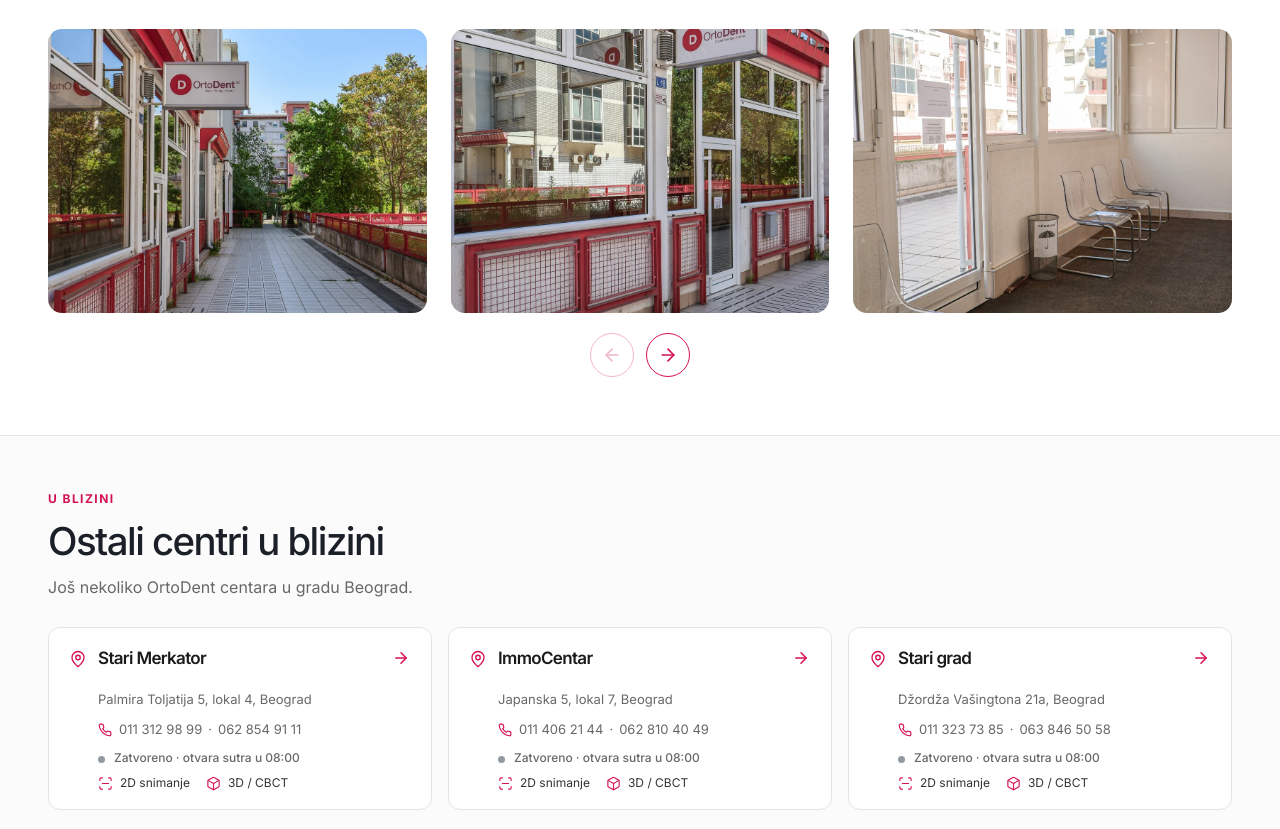
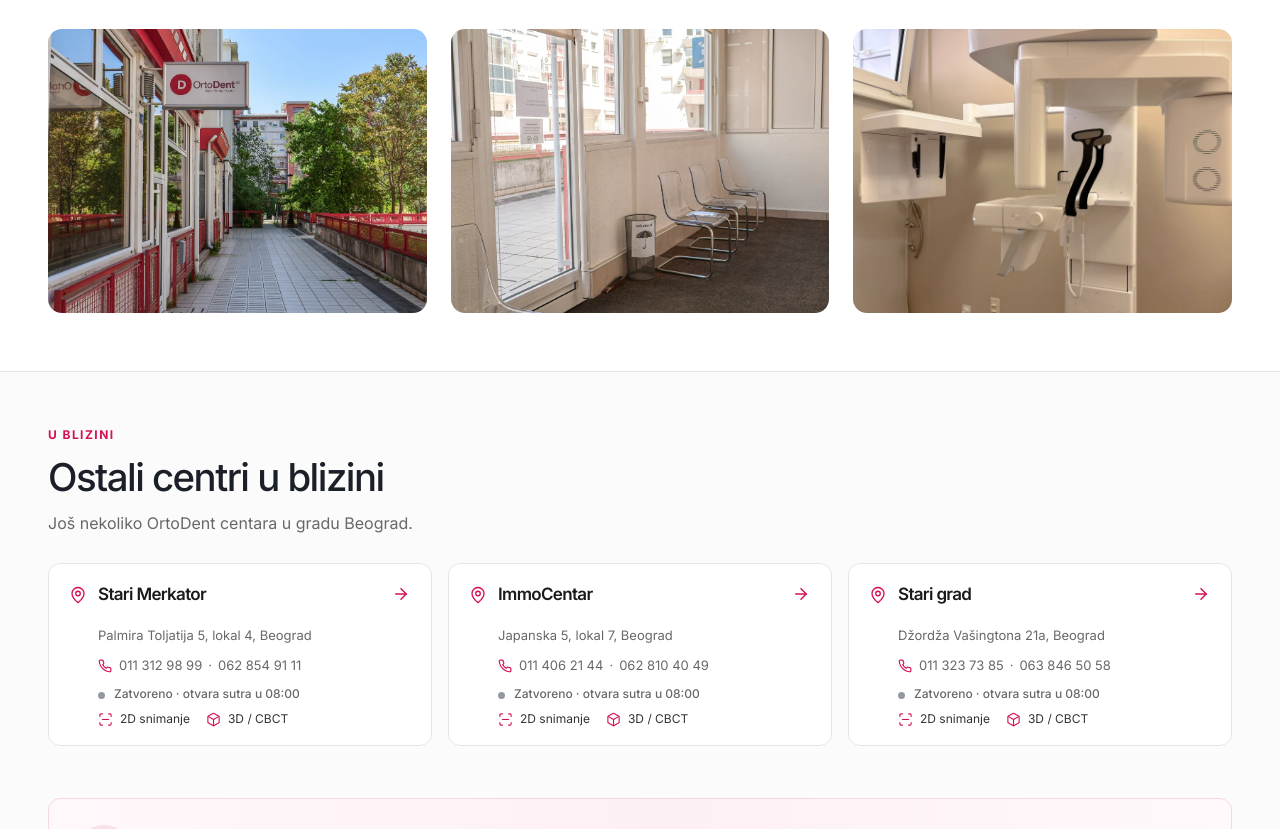
Before and after one commit to k3cman/ortodent-astro, an Astro site: page /lokacije/beograd/arena in a window 1280 px wide. Shown: the part 1192-2021 px from the top of the page. Built offline with nearby package versions, Linux system fonts and the light colour scheme; Astro itself is replaced by a stand-in of ours.

Commit message:
Trim location galleries to three photos and hide desktop controls

```diff
--- a/src/components/site/locations/locations.css
+++ b/src/components/site/locations/locations.css
@@ -1666,6 +1666,9 @@
 .od-gallery-controls button:disabled { opacity: .3; cursor: default; }
 .od-gallery-controls button:focus-visible { outline: 2px solid var(--oc-magenta); outline-offset: 4px; }
 .od-gallery-controls svg { width: 20px; height: 20px; }
+@media (min-width: 821px) {
+  .od-gallery-controls { display: none; }
+}
 @media (max-width: 640px) {
   .od-center-gallery { gap: 16px; }
 }
--- a/src/lib/location-gallery.ts
+++ b/src/lib/location-gallery.ts
@@ -10,12 +10,6 @@ export const LOCATION_GALLERIES: Readonly<Record<string, readonly LocationPhoto[
   "beograd/arena": [
     {
       "src": "/images/locations/beograd/arena/arena-ulaz-snimanje-zuba-ortodent-novi-beograd.webp",
-      "alt": "Ulaz — OrtoDent Arena",
-      "width": 1067,
-      "height": 1600
-    },
-    {
-      "src": "/images/locations/beograd/arena/arena-ulaz-snimanje-zuba-ortodent-novi-beograd-2.webp",
       "alt": "Ulaz — OrtoDent Arena",
       "width": 1067,
       "height": 1600
@@ -37,12 +31,6 @@ export const LOCATION_GALLERIES: Readonly<Record<string, readonly LocationPhoto[
     {
       "src": "/images/locations/beograd/immocentar/immo-ulaz-snimanje-zuba-ortodent-novi-beograd.webp",
       "alt": "Ulaz — OrtoDent ImmoCentar",
-      "width": 1200,
-      "height": 1600
-    },
-    {
-      "src": "/images/locations/beograd/immocentar/immo-cekaonica-snimanje-zuba-ortodent-novi-beograd.webp",
-      "alt": "Čekaonica — OrtoDent ImmoCentar",
       "width": 1200,
       "height": 1600
     },
@@ -97,23 +85,11 @@ export const LOCATION_GALLERIES: Readonly<Record<string, readonly LocationPhoto[
       "alt": "Oprema za snimanje zuba — OrtoDent Banovo brdo",
       "width": 1600,
       "height": 1067
-    },
-    {
-      "src": "/images/locations/beograd/banovo-brdo/banovo-brdo-ortopan-snimanje-zuba-ortodent-beograd.webp",
-      "alt": "Oprema za snimanje zuba — OrtoDent Banovo brdo",
-      "width": 1067,
-      "height": 1600
     }
   ],
   "beograd/juzni-beograd": [
     {
       "src": "/images/locations/beograd/juzni-beograd/autokomanda-ulaz-snimanje-zuba-ortodent-vozdovac-beograd.webp",
-      "alt": "Ulaz — OrtoDent Voždovac",
-      "width": 1600,
-      "height": 1067
-    },
-    {
-      "src": "/images/locations/beograd/juzni-beograd/autokomanda-ulaz-snimanje-zuba-ortodent-vozdovac-beograd-2.webp",
       "alt": "Ulaz — OrtoDent Voždovac",
       "width": 1600,
       "height": 1067
@@ -133,22 +109,10 @@ export const LOCATION_GALLERIES: Readonly<Record<string, readonly LocationPhoto[
   ],
   "beograd/zvezdara": [
     {
-      "src": "/images/locations/beograd/zvezdara/crveni-krst-ulaz-snimanje-zuba-ortodent-beograd.webp",
-      "alt": "Ulaz — OrtoDent Zvezdara",
-      "width": 1075,
-      "height": 1600
-    },
-    {
       "src": "/images/locations/beograd/zvezdara/crveni-krst-ulaz-snimanje-zuba-ortodent-beograd-2.webp",
       "alt": "Ulaz — OrtoDent Zvezdara",
       "width": 1067,
       "height": 1600
-    },
-    {
-      "src": "/images/locations/beograd/zvezdara/crveni-krst-cekaonica-snimanje-zuba-ortodent-beograd.webp",
-      "alt": "Čekaonica — OrtoDent Zvezdara",
-      "width": 1600,
-      "height": 1067
     },
     {
       "src": "/images/locations/beograd/zvezdara/crveni-krst-recepcija-snimanje-zuba-ortodent-beograd.webp",
@@ -161,21 +125,9 @@ export const LOCATION_GALLERIES: Readonly<Record<string, readonly LocationPhoto[
       "alt": "Oprema za snimanje zuba — OrtoDent Zvezdara",
       "width": 1600,
       "height": 1067
-    },
-    {
-      "src": "/images/locations/beograd/zvezdara/crveni-krst-logo-snimanje-zuba-ortodent-beograd.webp",
-      "alt": "Logo — OrtoDent Zvezdara",
-      "width": 1600,
-      "height": 1067
     }
   ],
   "beograd/vracar": [
-    {
-      "src": "/images/locations/beograd/vracar/vracar-ulaz-snimanje-zuba-ortodent-beograd.webp",
-      "alt": "Ulaz — OrtoDent Vračar",
-      "width": 1067,
-      "height": 1600
-    },
     {
       "src": "/images/locations/beograd/vracar/vracar-ulaz-snimanje-zuba-ortodent-beograd-2.webp",
       "alt": "Ulaz — OrtoDent Vračar",
@@ -189,12 +141,6 @@ export const LOCATION_GALLERIES: Readonly<Record<string, readonly LocationPhoto[
       "height": 1600
     },
     {
-      "src": "/images/locations/beograd/vracar/vracar-recepcija-snimanje-zuba-ortodent-beograd.webp",
-      "alt": "Recepcija — OrtoDent Vračar",
-      "width": 1600,
-      "height": 1033
-    },
-    {
       "src": "/images/locations/beograd/vracar/vracar-2d-3d-snimanje-zuba-ortodent-beograd.webp",
       "alt": "Oprema za snimanje zuba — OrtoDent Vračar",
       "width": 1067,
@@ -203,22 +149,10 @@ export const LOCATION_GALLERIES: Readonly<Record<string, readonly LocationPhoto[
   ],
   "beograd/cerak": [
     {
-      "src": "/images/locations/beograd/cerak/cerak-ulaz-snimanje-zuba-ortodent-beograd.webp",
-      "alt": "Ulaz — OrtoDent Cerak",
-      "width": 1283,
-      "height": 1600
-    },
-    {
       "src": "/images/locations/beograd/cerak/cerak-ulaz-snimanje-zuba-ortodent-beograd-2.webp",
       "alt": "Ulaz — OrtoDent Cerak",
       "width": 1600,
       "height": 1067
-    },
-    {
-      "src": "/images/locations/beograd/cerak/cerak-ulaz-snimanje-zuba-ortodent-beograd-3.webp",
-      "alt": "Ulaz — OrtoDent Cerak",
-      "width": 1162,
-      "height": 1600
     },
     {
       "src": "/images/locations/beograd/cerak/cerak-cekaonica-snimanje-zuba-ortodent-beograd.webp",
@@ -275,12 +209,6 @@ export const LOCATION_GALLERIES: Readonly<Record<string, readonly LocationPhoto[
   ],
   "pancevo/brace-jovanovica": [
     {
-      "src": "/images/locations/pancevo/brace-jovanovica/pancevo-brace-jovanovica-ulaz-snimanje-zuba-ortodent.webp",
-      "alt": "Ulaz — OrtoDent Braće Jovanovića",
-      "width": 1600,
-      "height": 1066
-    },
-    {
       "src": "/images/locations/pancevo/brace-jovanovica/pancevo-brace-jovanovica-ulaz-snimanje-zuba-ortodent-2.webp",
       "alt": "Ulaz — OrtoDent Braće Jovanovića",
       "width": 1600,
@@ -301,28 +229,10 @@ export const LOCATION_GALLERIES: Readonly<Record<string, readonly LocationPhoto[
   ],
   "novi-sad/brace-ribnikar": [
     {
-      "src": "/images/locations/novi-sad/brace-ribnikar/novi-sad-brace-ribnikar-ulaz-snimanje-zuba-ortodent.webp",
-      "alt": "Ulaz — OrtoDent Braće Ribnikar",
-      "width": 1600,
-      "height": 1067
-    },
-    {
       "src": "/images/locations/novi-sad/brace-ribnikar/novi-sad-brace-ribnikar-ulaz-snimanje-zuba-ortodent-2.webp",
       "alt": "Ulaz — OrtoDent Braće Ribnikar",
       "width": 1600,
       "height": 1066
-    },
-    {
-      "src": "/images/locations/novi-sad/brace-ribnikar/novi-sad-brace-ribnikar-2d-3d-cekaonica-snimanje-zuba-ortodent-2.webp",
-      "alt": "Čekaonica — OrtoDent Braće Ribnikar",
-      "width": 1200,
-      "height": 1600
-    },
-    {
-      "src": "/images/locations/novi-sad/brace-ribnikar/novi-sad-brace-ribnikar-cekaonica-snimanje-zuba-ortodent.webp",
-      "alt": "Čekaonica — OrtoDent Braće Ribnikar",
-      "width": 1067,
-      "height": 1600
     },
     {
       "src": "/images/locations/novi-sad/brace-ribnikar/novi-sad-brace-ribnikar-cekaonica-snimanje-zuba-ortodent-3.webp",
@@ -339,12 +249,6 @@ export const LOCATION_GALLERIES: Readonly<Record<string, readonly LocationPhoto[
   ],
   "novi-sad/hadzi-ruvimova": [
     {
-      "src": "/images/locations/novi-sad/hadzi-ruvimova/novi-sad-hadzi-ruvimova-ulaz-snimanje-zuba-ortodent.webp",
-      "alt": "Ulaz — OrtoDent Hadži Ruvimova",
-      "width": 1600,
-      "height": 1067
-    },
-    {
       "src": "/images/locations/novi-sad/hadzi-ruvimova/novi-sad-hadzi-ruvimova-ulaz-snimanje-zuba-ortodent-2.webp",
       "alt": "Ulaz — OrtoDent Hadži Ruvimova",
       "width": 1200,
@@ -357,12 +261,6 @@ export const LOCATION_GALLERIES: Readonly<Record<string, readonly LocationPhoto[
       "height": 1067
     },
     {
-      "src": "/images/locations/novi-sad/hadzi-ruvimova/novi-sad-hadzi-ruvimova-recepcija-snimanje-zuba-ortodent.webp",
-      "alt": "Recepcija — OrtoDent Hadži Ruvimova",
-      "width": 1067,
-      "height": 1600
-    },
-    {
       "src": "/images/locations/novi-sad/hadzi-ruvimova/novi-sad-hadzi-ruvimova-2d-3d-snimanje-zuba-ortodent.webp",
       "alt": "Oprema za snimanje zuba — OrtoDent Hadži Ruvimova",
       "width": 1600,
```
